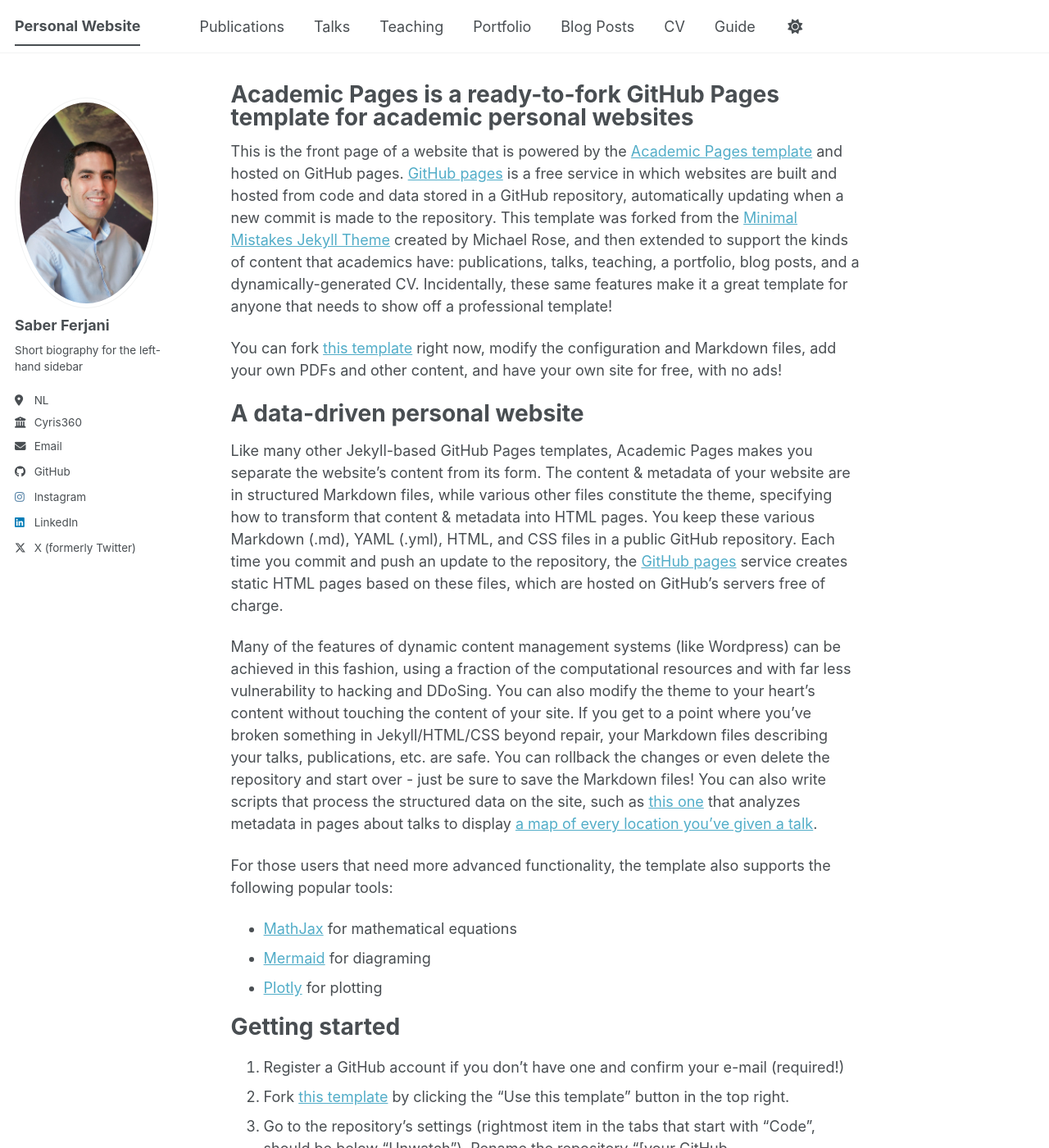
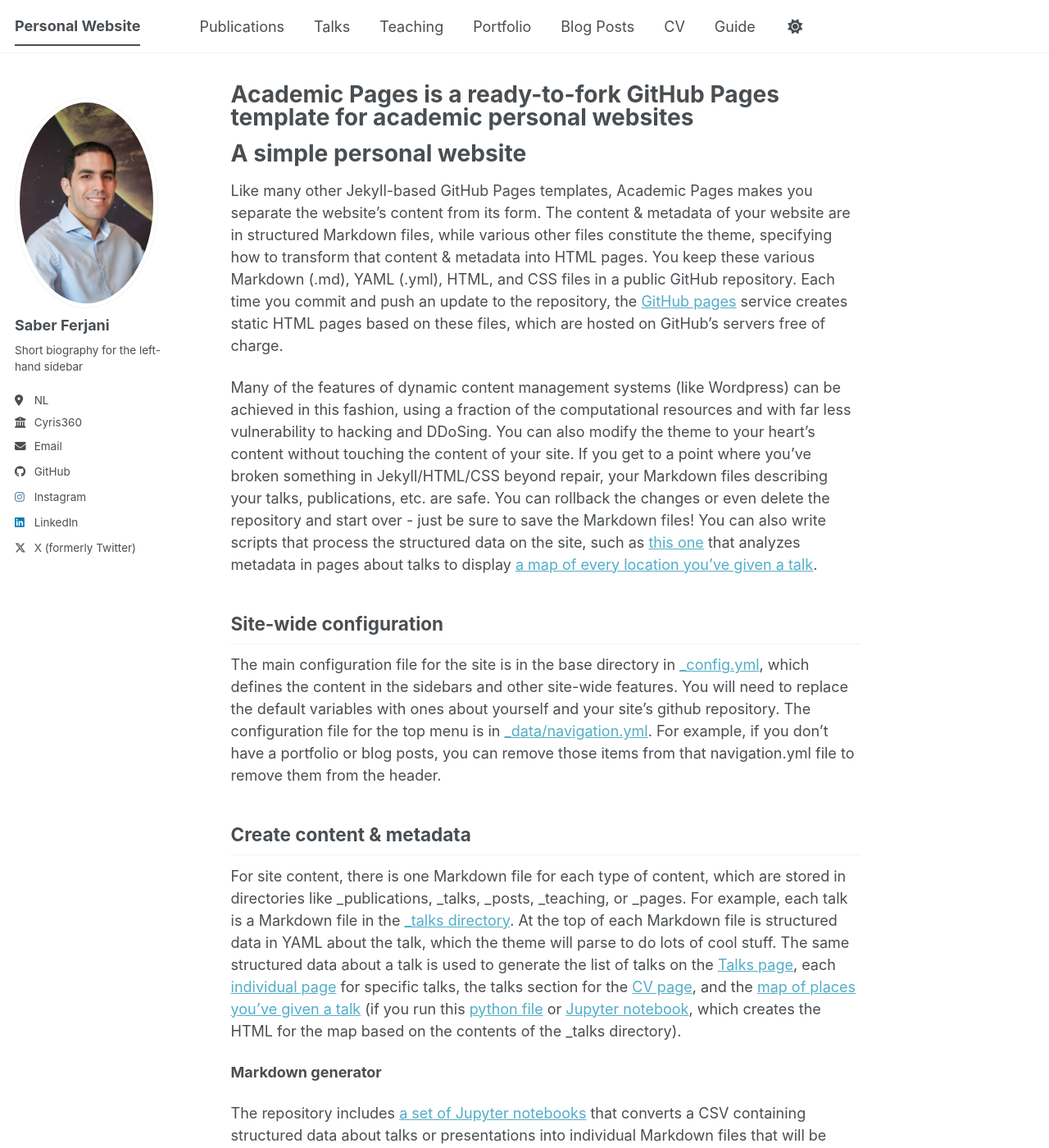
Before and after one commit to sabertn/personal-web, a Jekyll site: the page built from _pages/about.md, in a window 1280 px wide and 1400 px high. Shown: the whole window at 82% size. Built offline with Jekyll 4.4.1, drawn with Linux system fonts in a browser that asks for light colours; a script bundle is joined from its source files by our own code; library files that are not in the unit come from our copies; some of the changed text lies outside the part shown.

Commit message:
Update about.md

```diff
--- a/_pages/about.md
+++ b/_pages/about.md
@@ -7,29 +7,13 @@
   - /about.html
 ---
 
-This is the front page of a website that is powered by the [Academic Pages template](https://github.com/academicpages/academicpages.github.io) and hosted on GitHub pages. [GitHub pages](https://pages.github.com) is a free service in which websites are built and hosted from code and data stored in a GitHub repository, automatically updating when a new commit is made to the repository. This template was forked from the [Minimal Mistakes Jekyll Theme](https://mmistakes.github.io/minimal-mistakes/) created by Michael Rose, and then extended to support the kinds of content that academics have: publications, talks, teaching, a portfolio, blog posts, and a dynamically-generated CV. Incidentally, these same features make it a great template for anyone that needs to show off a professional template!
 
- You can fork [this template](https://github.com/academicpages/academicpages.github.io) right now, modify the configuration and Markdown files, add your own PDFs and other content, and have your own site for free, with no ads!
-
-A data-driven personal website
+A simple personal website
 ======
 Like many other Jekyll-based GitHub Pages templates, Academic Pages makes you separate the website's content from its form. The content & metadata of your website are in structured Markdown files, while various other files constitute the theme, specifying how to transform that content & metadata into HTML pages. You keep these various Markdown (.md), YAML (.yml), HTML, and CSS files in a public GitHub repository. Each time you commit and push an update to the repository, the [GitHub pages](https://pages.github.com/) service creates static HTML pages based on these files, which are hosted on GitHub's servers free of charge.
 
 Many of the features of dynamic content management systems (like Wordpress) can be achieved in this fashion, using a fraction of the computational resources and with far less vulnerability to hacking and DDoSing. You can also modify the theme to your heart's content without touching the content of your site. If you get to a point where you've broken something in Jekyll/HTML/CSS beyond repair, your Markdown files describing your talks, publications, etc. are safe. You can rollback the changes or even delete the repository and start over - just be sure to save the Markdown files! You can also write scripts that process the structured data on the site, such as [this one](https://github.com/academicpages/academicpages.github.io/blob/master/talkmap.ipynb) that analyzes metadata in pages about talks to display [a map of every location you've given a talk](https://academicpages.github.io/talkmap.html).
 
-For those users that need more advanced functionality, the template also supports the following popular tools:
-- [MathJax](https://www.mathjax.org/) for mathematical equations
-- [Mermaid](https://mermaid.js.org/) for diagraming
-- [Plotly](https://plotly.com/javascript/) for plotting
-
-Getting started
-======
-1. Register a GitHub account if you don't have one and confirm your e-mail (required!)
-1. Fork [this template](https://github.com/academicpages/academicpages.github.io) by clicking the "Use this template" button in the top right.
-1. Go to the repository's settings (rightmost item in the tabs that start with "Code", should be below "Unwatch"). Rename the repository "[your GitHub username].github.io", which will also be your website's URL.
-1. Set site-wide configuration and create content & metadata (see below -- also see [this set of diffs](https://archive.is/3TPas) showing what files were changed to set up [an example site](https://getorg-testacct.github.io) for a user with the username "getorg-testacct")
-1. Upload any files (like PDFs, .zip files, etc.) to the files/ directory. They will appear at https://[your GitHub username].github.io/files/example.pdf.
-1. Check status by going to the repository settings, in the "GitHub pages" section
 
 Site-wide configuration
 ------
@@ -51,6 +35,10 @@
 Example: editing a Markdown file for a talk
 ![Editing a Markdown file for a talk](/images/editing-talk.png)
 
-For more info
+Credit
 ------
-More info about configuring Academic Pages can be found in [the guide](https://academicpages.github.io/markdown/), the [growing wiki](https://github.com/academicpages/academicpages.github.io/wiki), and you can always [ask a question on GitHub](https://github.com/academicpages/academicpages.github.io/discussions). The [guides for the Minimal Mistakes theme](https://mmistakes.github.io/minimal-mistakes/docs/configuration/) (which this theme was forked from) might also be helpful.
+This is the front page of a website that is powered by the [Academic Pages template](https://github.com/academicpages/academicpages.github.io) and hosted on GitHub pages. [GitHub pages](https://pages.github.com) is a free service in which websites are built and hosted from code and data stored in a GitHub repository, automatically updating when a new commit is made to the repository. This template was forked from the [Minimal Mistakes Jekyll Theme](https://mmistakes.github.io/minimal-mistakes/) created by Michael Rose, and then extended to support the kinds of content that academics have: publications, talks, teaching, a portfolio, blog posts, and a dynamically-generated CV. Incidentally, these same features make it a great template for anyone that needs to show off a professional template!
+
+ You can fork [this template](https://github.com/academicpages/academicpages.github.io) right now, modify the configuration and Markdown files, add your own PDFs and other content, and have your own site for free, with no ads!
+
+ More info about configuring Academic Pages can be found in [the guide](https://academicpages.github.io/markdown/), the [growing wiki](https://github.com/academicpages/academicpages.github.io/wiki), and you can always [ask a question on GitHub](https://github.com/academicpages/academicpages.github.io/discussions). The [guides for the Minimal Mistakes theme](https://mmistakes.github.io/minimal-mistakes/docs/configuration/) (which this theme was forked from) might also be helpful.
```
